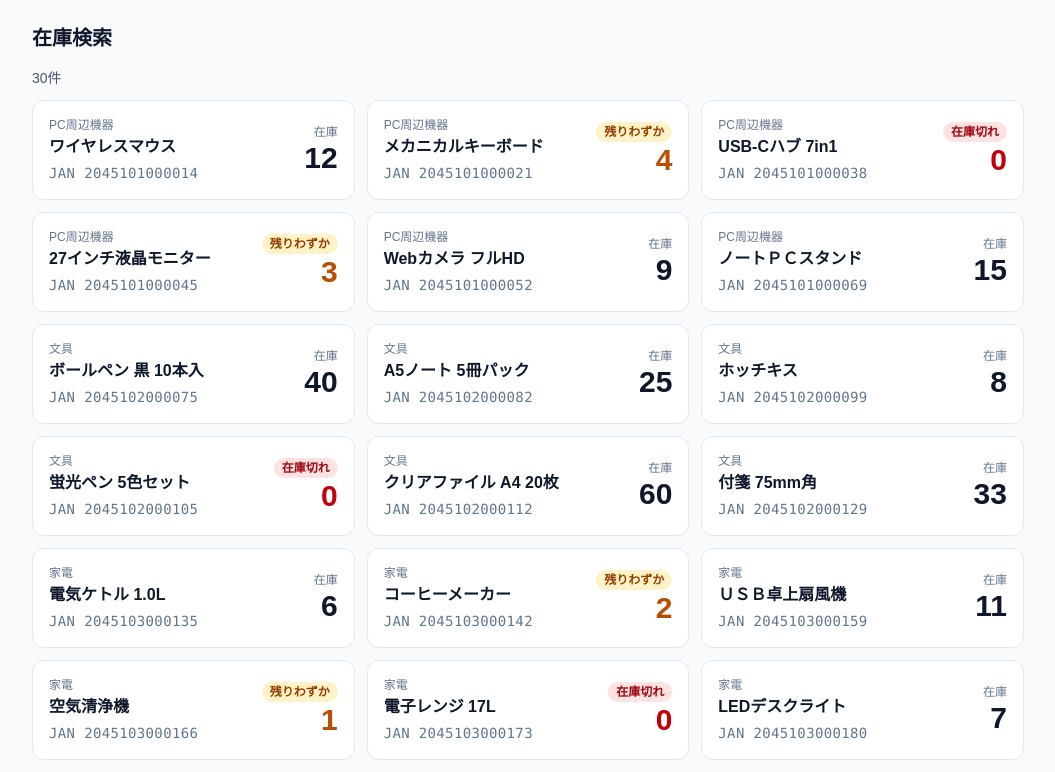
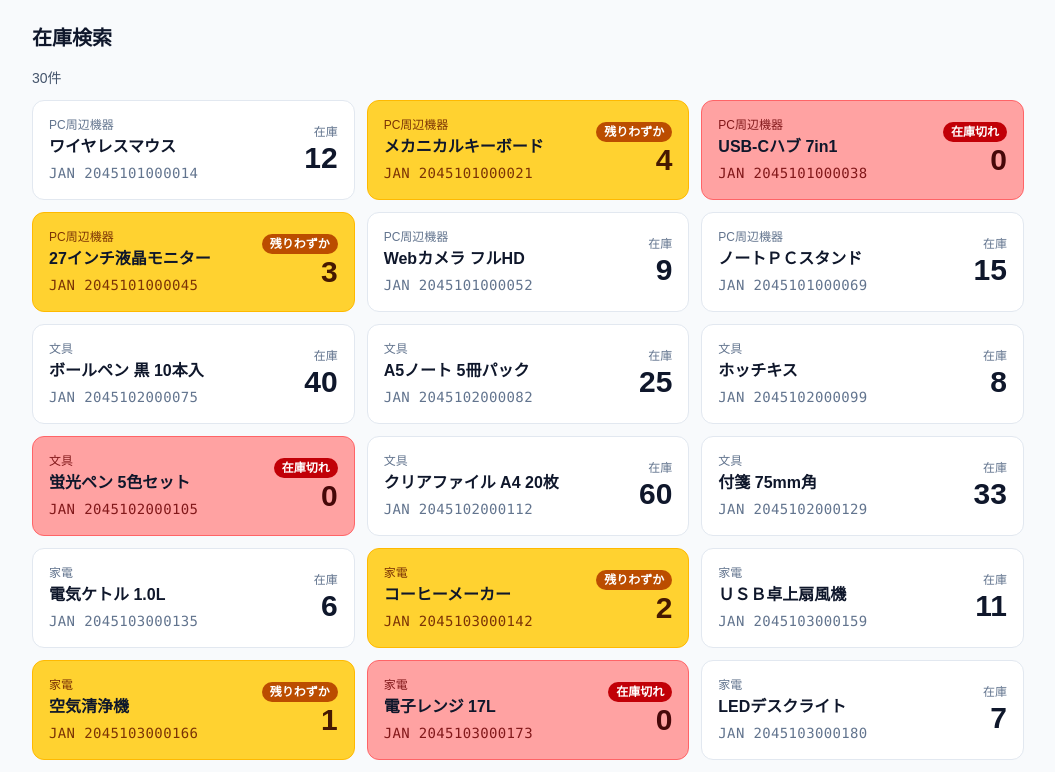
Before and after one commit to kasiyuha9528/search-filter, a Next.js app: page / in a window 1280 px wide. Shown: the top 772 px of the page, without its empty margins (112-1167 px from the left). Built offline with nearby package versions, Linux system fonts and the light colour scheme.

Commit message:
在庫状況の背景色を濃くして視認性を向上(文字色も調整)

```diff
--- a/components/ProductCard.tsx
+++ b/components/ProductCard.tsx
@@ -4,27 +4,45 @@ type Props = {
   product: Product;
 };
 
-// 在庫数から、表示するラベルと色を決める
+// 在庫数から、カードの背景色・文字色・ラベル・数字の色を決める
 function getStockStatus(stock: number) {
   if (stock === 0) {
-    return { label: "在庫切れ", badge: "bg-red-100 text-red-800", number: "text-red-700" };
+    return {
+      label: "在庫切れ",
+      card: "border-red-400 bg-red-300",
+      subText: "text-red-900", // カテゴリとJANコードの文字色
+      badge: "bg-red-700 text-white",
+      number: "text-red-950",
+    };
   }
   if (stock <= LOW_STOCK_THRESHOLD) {
-    return { label: "残りわずか", badge: "bg-amber-100 text-amber-800", number: "text-amber-700" };
+    return {
+      label: "残りわずか",
+      card: "border-amber-400 bg-amber-300",
+      subText: "text-amber-900",
+      badge: "bg-amber-700 text-white",
+      number: "text-amber-950",
+    };
   }
-  return { label: null, badge: "", number: "text-slate-900" };
+  return {
+    label: null,
+    card: "border-slate-200 bg-white",
+    subText: "text-slate-500",
+    badge: "",
+    number: "text-slate-900",
+  };
 }
 
 export default function ProductCard({ product }: Props) {
   const status = getStockStatus(product.stock);
 
   return (
-    <li className="flex items-center justify-between gap-4 rounded-xl border border-slate-200 bg-white p-4">
+    <li className={`flex items-center justify-between gap-4 rounded-xl border p-4 ${status.card}`}>
       {/* 左側:カテゴリ → 商品名 → JANコード */}
       <div className="min-w-0">
-        <p className="text-xs text-slate-500">{product.category}</p>
+        <p className={`text-xs ${status.subText}`}>{product.category}</p>
         <p className="mt-0.5 text-base font-bold text-slate-900">{product.name}</p>
-        <p className="mt-1 font-mono text-sm tracking-wide text-slate-500">
+        <p className={`mt-1 font-mono text-sm tracking-wide ${status.subText}`}>
           JAN {product.jan}
         </p>
       </div>
@@ -36,7 +54,7 @@ export default function ProductCard({ product }: Props) {
             {status.label}
           </span>
         ) : (
-          <span className="text-xs text-slate-500">在庫</span>
+          <span className={`text-xs ${status.subText}`}>在庫</span>
         )}
         <span className={`text-3xl font-bold tabular-nums ${status.number}`}>
           {product.stock}
```
Also changed, not shown: 2 other files (tests, documents, lock files or other folders).
